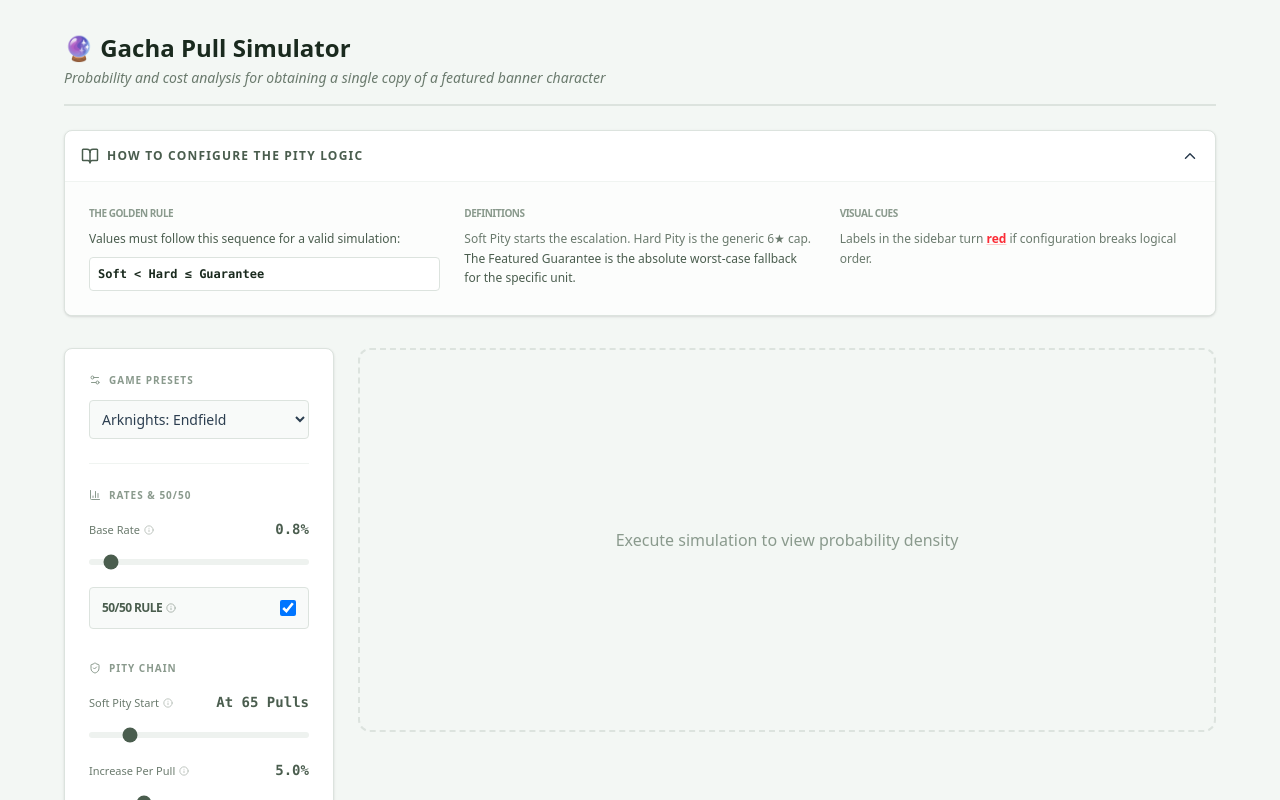
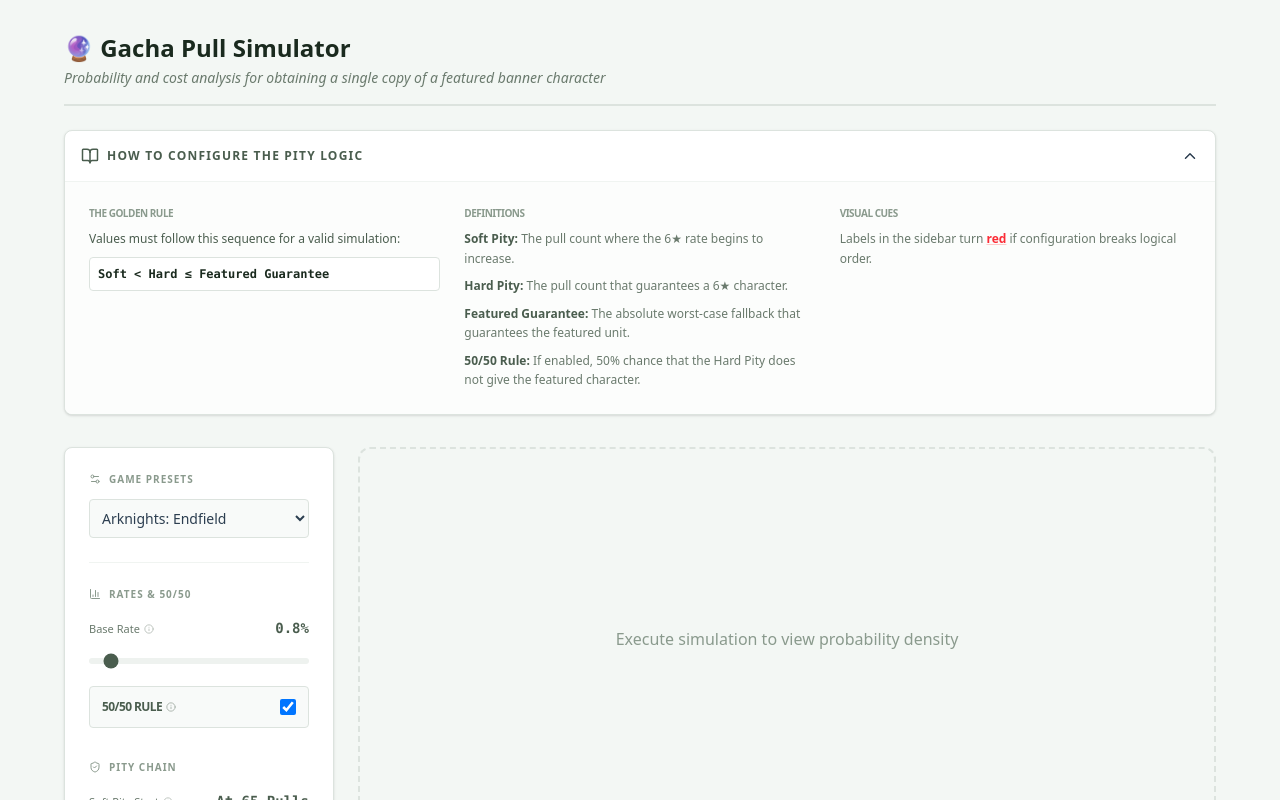
Before and after one commit to mmhchan/gacha-pull-simulator, a React (Vite) app: page / in a window 1280 px wide. Both pictures are taken after a click on the button "HOW TO CONFIGURE THE PITY LOGIC". Shown: the top 800 px of the page. Built offline with nearby package versions, Linux system fonts and the light colour scheme.

Commit message:
Docs: refine gacha terminology and clarify pity definitions

```diff
--- a/src/App.tsx
+++ b/src/App.tsx
@@ -115,15 +115,29 @@ function App() {
                     Values must follow this sequence for a valid simulation:
                   </p>
                   <div className="mt-2 font-mono font-bold text-xs bg-white p-2 rounded border border-[#dce3de] text-[#1a2a1e]">
-                    Soft &lt; Hard ≤ Guarantee
+                    Soft &lt; Hard ≤ Featured Guarantee
                   </div>
                 </div>
                 <div className="space-y-2">
                   <h4 className="text-[10px] font-black text-[#8a9a8d] uppercase tracking-tighter">Definitions</h4>
-                  <p className="text-xs text-[#6a7a6d] leading-relaxed">
-                    Soft Pity starts the escalation. Hard Pity is the generic 6★ cap.
-                    <span className="text-[#4a5d4e] font-medium"> The Featured Guarantee is the absolute worst-case fallback for the specific unit.</span>
+                  <div className="text-xs text-[#6a7a6d] space-y-2 leading-relaxed">
+                  <p>
+                    <span className="font-bold text-[#4a5d4e]">Soft Pity: </span>
+                    The pull count where the 6★ rate begins to increase.
                   </p>
+                  <p>
+                    <span className="font-bold text-[#4a5d4e]">Hard Pity: </span>
+                    The pull count that guarantees a 6★ character.
+                  </p>
+                  <p>
+                    <span className="font-bold text-[#4a5d4e] not-italic">Featured Guarantee: </span>
+                    The absolute worst-case fallback that guarantees the featured unit.
+                  </p>
+                  <p>
+                    <span className="font-bold text-[#4a5d4e]">50/50 Rule: </span>
+                    If enabled, 50% chance that the Hard Pity does not give the featured character.
+                  </p>
+                </div>
                 </div>
                 <div className="space-y-2">
                   <h4 className="text-[10px] font-black text-[#8a9a8d] uppercase tracking-tighter">Visual Cues</h4>
@@ -149,7 +163,7 @@ function App() {
                   <StatCard label="Average Pulls" value={stats.avg} tooltip="Mean pulls across all iterations." />
                   <StatCard label="Luckiest" value={stats.min} color="text-emerald-600" tooltip="Best result in this batch." />
                   <StatCard label="Worst Case" value={stats.max} color="text-orange-700" tooltip="Maximum pulls recorded." />
-                  <StatCard label="Cap Hit Rate" value={`${stats.guaranteeRate}%`} color="text-amber-600" tooltip="Runs hitting the guarantee." />
+                  <StatCard label="Guarantee Rate" value={`${stats.guaranteeRate}%`} color="text-amber-600" tooltip="Runs hitting the guarantee." />
                   <StatCard label="Market Value" value={`$${stats.avgCost}`} subValue={`Max: $${stats.maxCost}`} tooltip="Calculated USD cost based on pull volume." />
                 </div>
 
```
